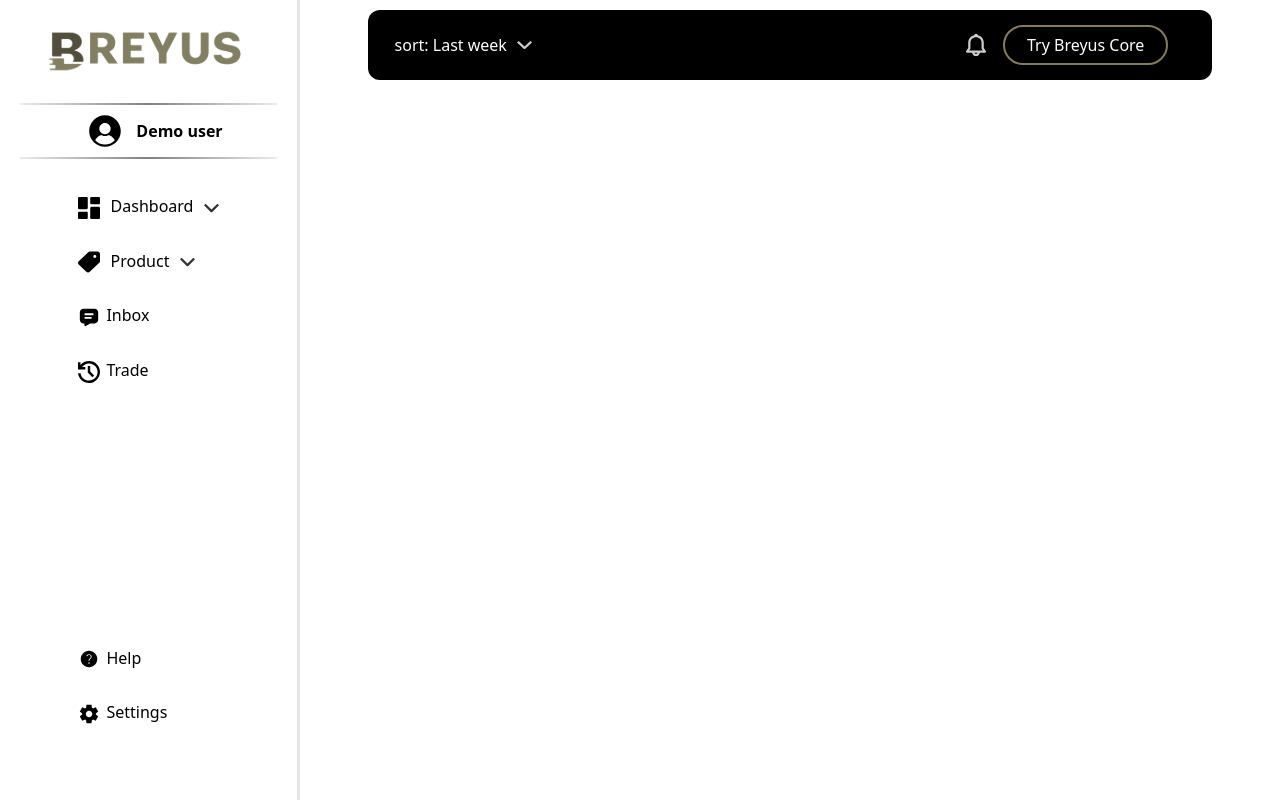
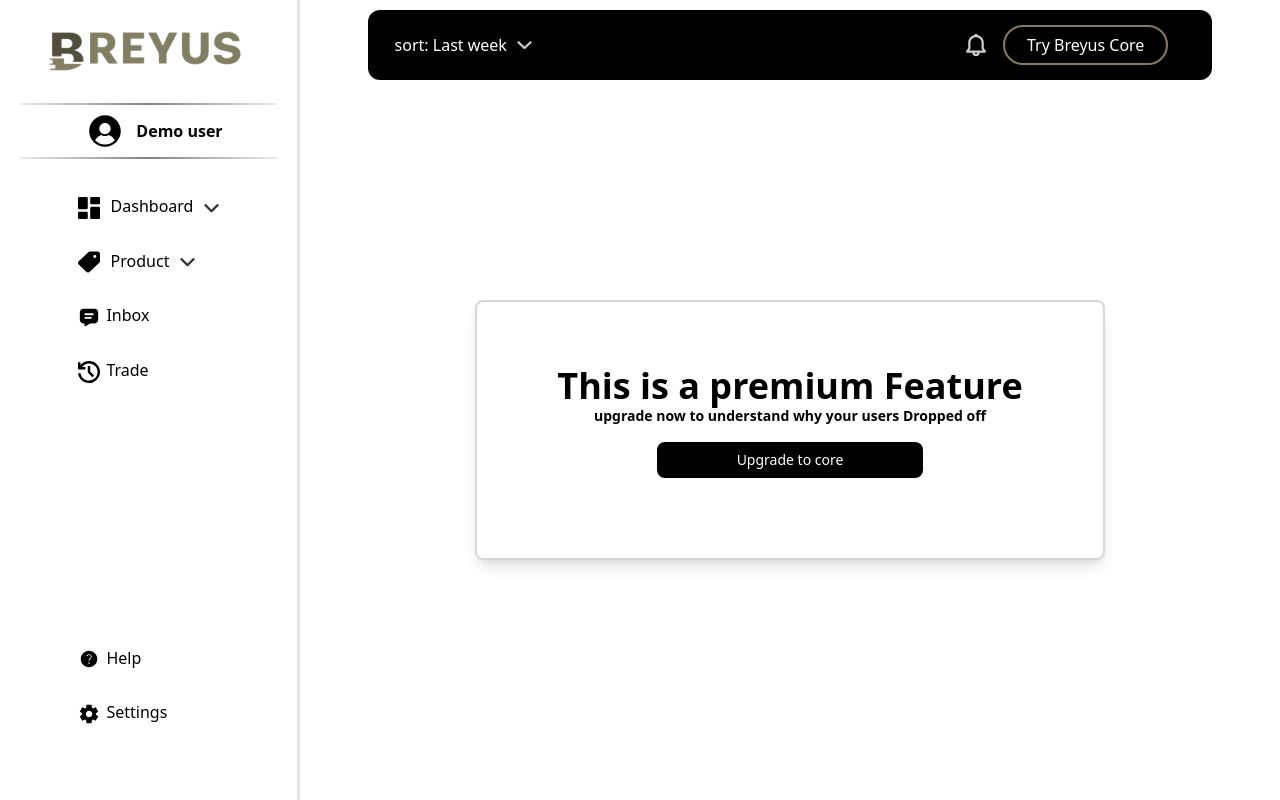
Before and after one commit to heybadrinath/Breyus, a React (Create React App) app in the folder frontend/: page /seller/upgrade in a window 1280 px wide. Built offline with nearby package versions, Linux system fonts and the light colour scheme.

Commit message:
upgrade to premium page

```diff
--- a/frontend/src/seller/upgrade.tsx
+++ b/frontend/src/seller/upgrade.tsx
@@ -1,15 +1,22 @@
 import React from "react";
-import {Layout } from "./components";
+import { Layout } from "./components";
 
-const UpgradeBody = () =>{
-    return(
-        <div></div>
+const UpgradeBody = () => {
+    return (
+        <div className="h-[85vh] flex">
+            <div className="border-2 shadow-lg border-[#cccc] w-fit px-20 py-16 rounded-lg mx-auto my-auto flex h-fit flex-col">
+                <h1 className="w-fit m-auto font-extrabold text-4xl">This is a premium Feature</h1>
+                <p className="w-fit m-auto font-bold text-sm">upgrade now to understand why your users Dropped off</p>
+                <button className="w-fit mx-auto my-4 bg-black text-white text-sm px-20 py-2 rounded-lg">Upgrade to core</button>
+            </div>
+        </div>
+
     );
 };
 
-const Upgrade = () =>{
-    return(
-        <Layout Body={<UpgradeBody/>}/>
+const Upgrade = () => {
+    return (
+        <Layout Body={<UpgradeBody />} />
     );
 };
 
```
